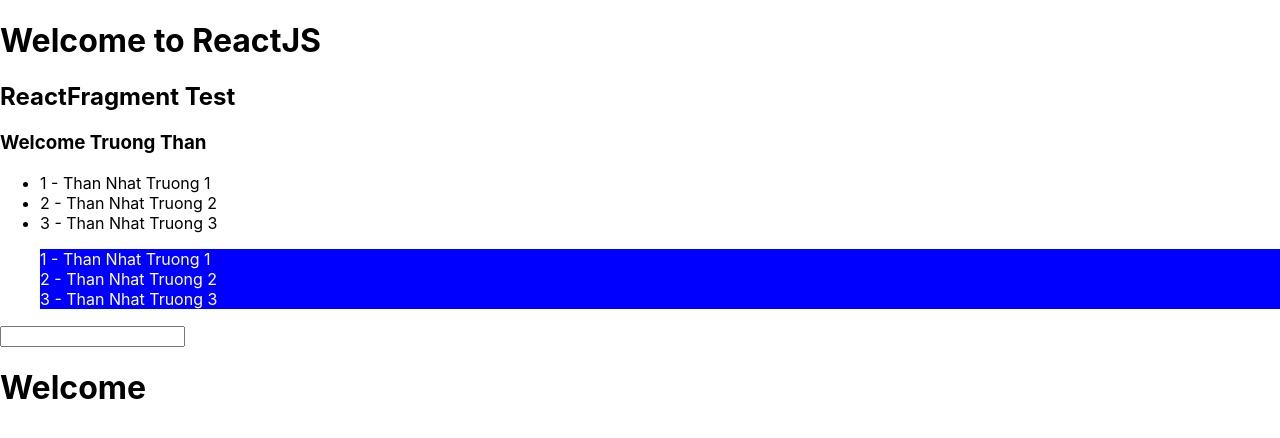
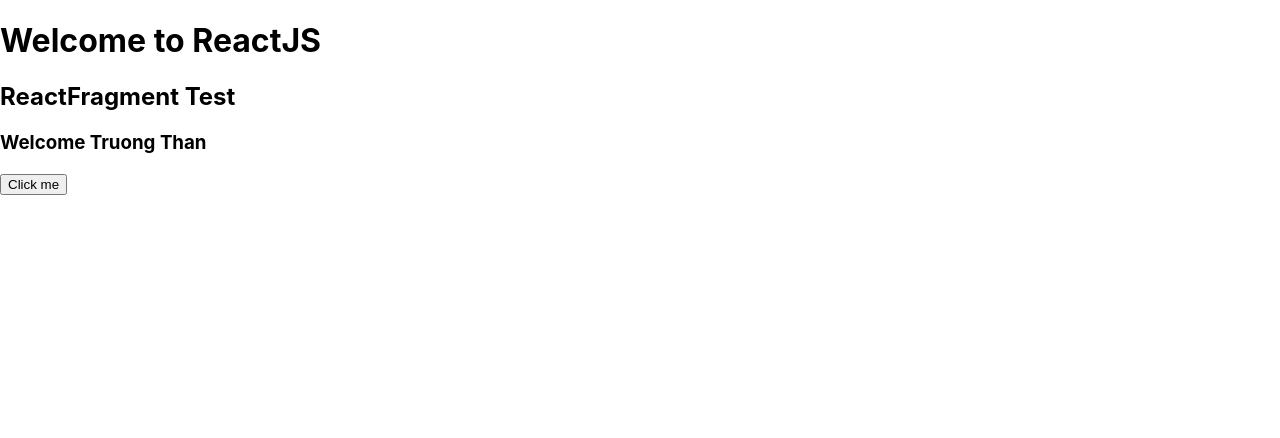
Before and after one commit to thannhattruong99/ReactJS-Tutorial, a React (Create React App) app: page / in a window 1280 px wide. Shown: the top 438 px of the page. Built offline with nearby package versions, Linux system fonts and the light colour scheme.

Commit message:
Demo arrow function

```diff
--- a/src/User.js
+++ b/src/User.js
@@ -7,26 +7,16 @@
     constructor(props){
         super(props)
 
-        this.user =[{
-            "id": 1,
-            "name": "Than Nhat Truong 1"
-        }, {
-            "id": 2,
-            "name": "Than Nhat Truong 2"
-        }, {
-            "id": 3,
-            "name": "Than Nhat Truong 3"
-        }]
-
-        this.state = {
-            "name": ""
-        }
+        // Use it without arrow function
+        // this.hello = this.hello.bind(this)
     }
 
-    change = (event) =>{
-        this.setState({
-            "name": event.target.value
-        })
+    // wihtout arrow function
+    // hello()
+
+    // arrow function need no this.hello = this.hello.bind(this)
+    hello = (country) =>{
+        alert(`Welcome ${this.props.firstName} ${this.props.lastName} - ${country}`)
     }
 
     // <React.Fragment>
@@ -36,17 +26,7 @@
                 <h1>Welcome to ReactJS</h1>
                 <h2>ReactFragment Test</h2>
                 <h3>Welcome {this.props.firstName} {this.props.lastName}</h3>
-                <ul>
-                    {this.user.map(u => <li>{u.id} - {u.name}</li>)}
-                </ul>
-                <ul>
-                    {this.user.map(u => <UserInfo user={u} />)}
-                </ul>
-                <div>
-                    <input type="text" value={this.state.name}
-                        onChange={this.change} />
-                    <h1>Welcome {this.state.name}</h1>
-                </div>
+                <input type="button" value="Click me" onClick={() => this.hello("Viet Nam")} />
             </>
         )
     }
```
